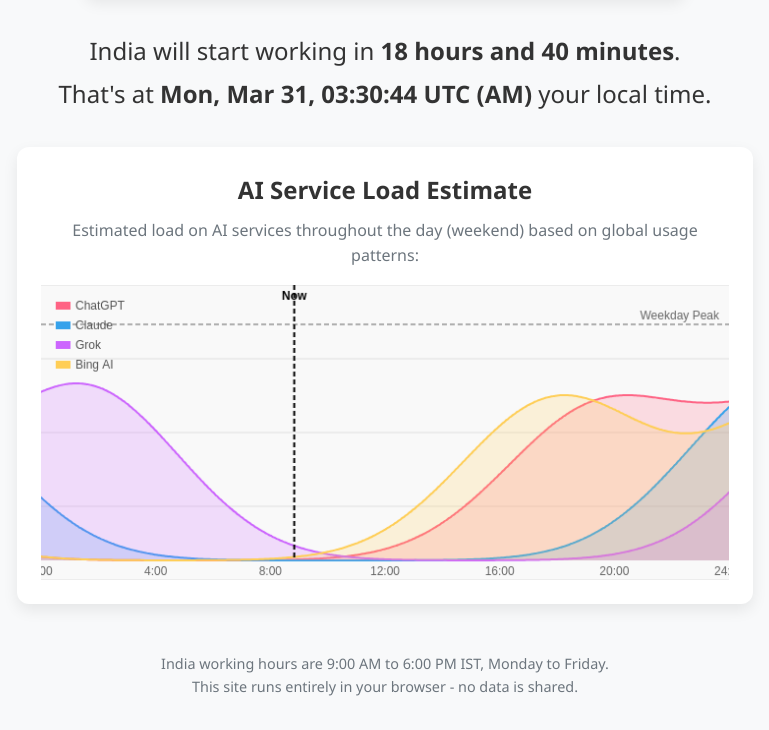
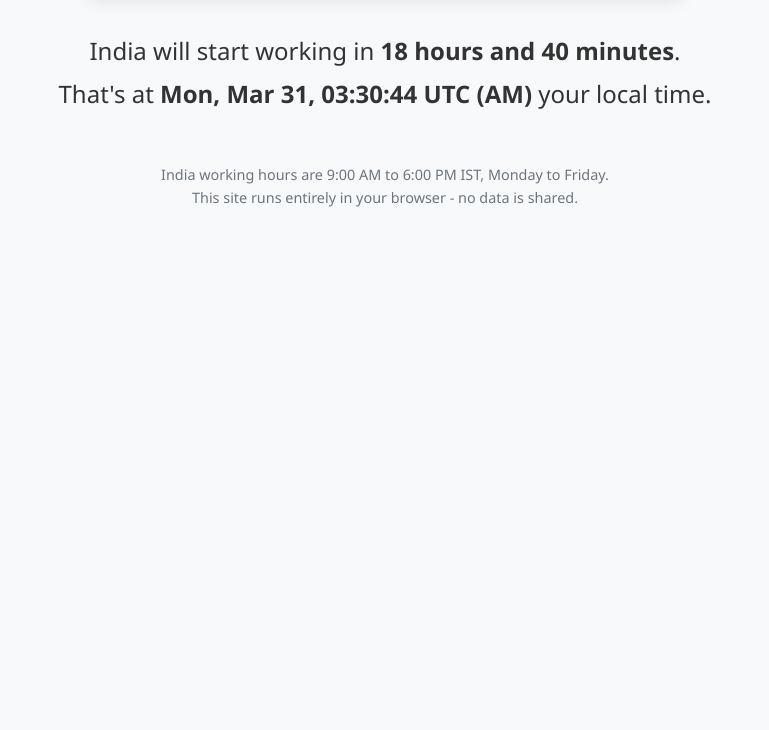
Before and after one commit to bobbigmac/is-india-working, a website built with Parcel: page index.html in a window 1280 px wide. Shown: the part 566-1296 px from the top of the page, without its empty margins (255-1024 px from the left). After the commit the page ends 807 px from the top, so only its background shows below. Built offline with nearby package versions, Linux system fonts and the light colour scheme.

Commit message:
Remove bad graph

```diff
--- a/index.html
+++ b/index.html
@@ -28,11 +28,11 @@
 
         <div id="time-until" class="time-until"></div>
 
-        <div class="graph-container">
+        <!-- <div class="graph-container">
             <h2>AI Service Load Estimate</h2>
             <p class="graph-description">Estimated load on AI services throughout the day <span id="day-type"></span> based on global usage patterns:</p>
             <canvas id="llm-load-graph" width="700" height="300"></canvas>
-        </div>
+        </div> -->
 
         <footer>
             <p>India working hours are 9:00 AM to 6:00 PM IST, Monday to Friday.</p>
--- a/script.js
+++ b/script.js
@@ -6,7 +6,8 @@ document.addEventListener('DOMContentLoaded', () => {
     setInterval(updateTimes, 1000);
 
     // Initialize the LLM load graph
-    initializeLLMLoadGraph();
+    // Timezones aren't quite right
+    // initializeLLMLoadGraph();
 });
 
 function initializeLLMLoadGraph() {
```
Also changed, not shown: docs/index.html (+1 -1 lines), 1 other file.
